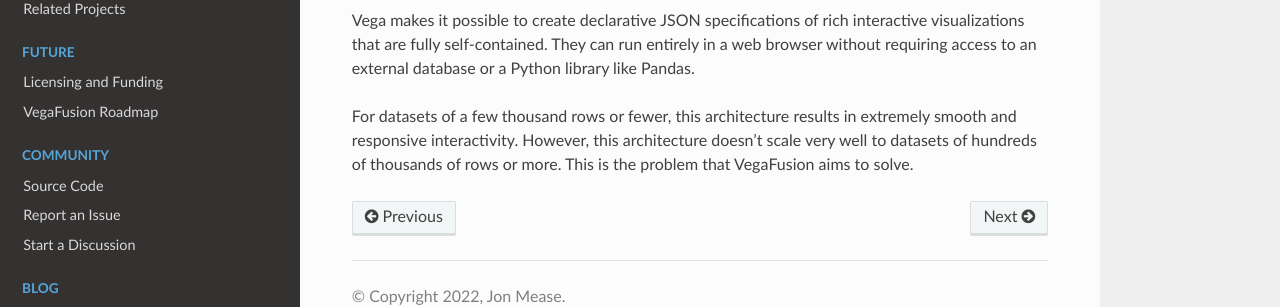
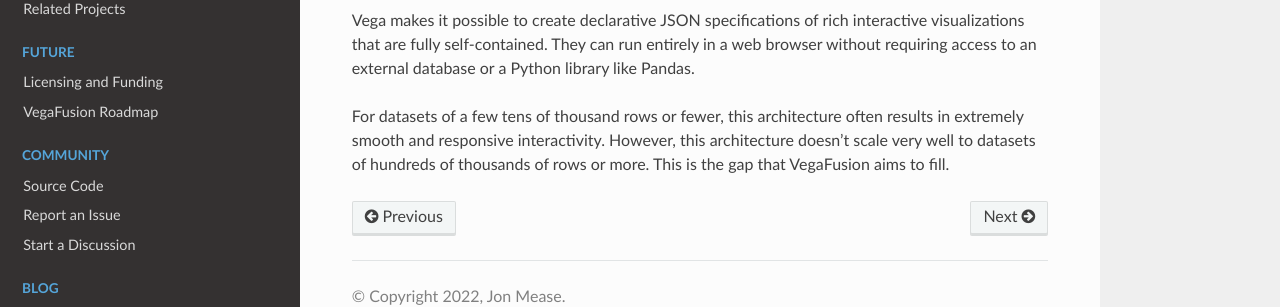
Before and after one commit to vegafusion/vegafusion.github.io, a Sphinx documentation site: the page built from source/background.md, in a window 1280 px wide and 900 px high, scrolled down 513 px. Shown: the part 534-841 px from the top of the window. Built offline with Sphinx 7.4.7 and the Read the Docs theme 2.0.0, drawn with Linux system fonts in a browser that asks for light colours.

Commit message:
Refine wording

```diff
--- a/source/background.md
+++ b/source/background.md
@@ -18,4 +18,4 @@
 ## Motivation for VegaFusion
 Vega makes it possible to create declarative JSON specifications of rich interactive visualizations that are fully self-contained. They can run entirely in a web browser without requiring access to an external database or a Python library like Pandas.
 
-For datasets of a few thousand rows or fewer, this architecture results in extremely smooth and responsive interactivity. However, this architecture doesn't scale very well to datasets of hundreds of thousands of rows or more.  This is the problem that VegaFusion aims to solve.
+For datasets of a few tens of thousand rows or fewer, this architecture often results in extremely smooth and responsive interactivity. However, this architecture doesn't scale very well to datasets of hundreds of thousands of rows or more.  This is the gap that VegaFusion aims to fill.
```
